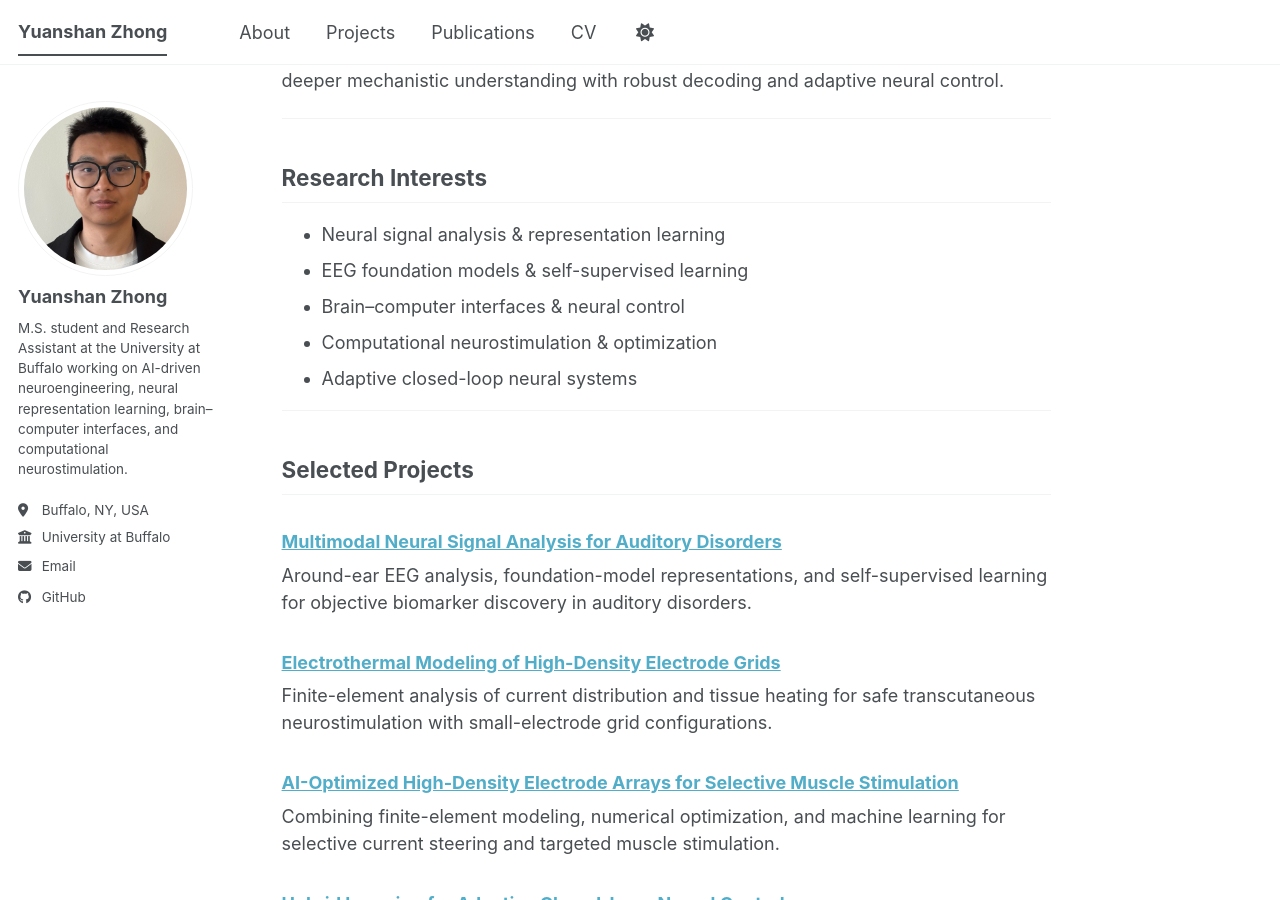
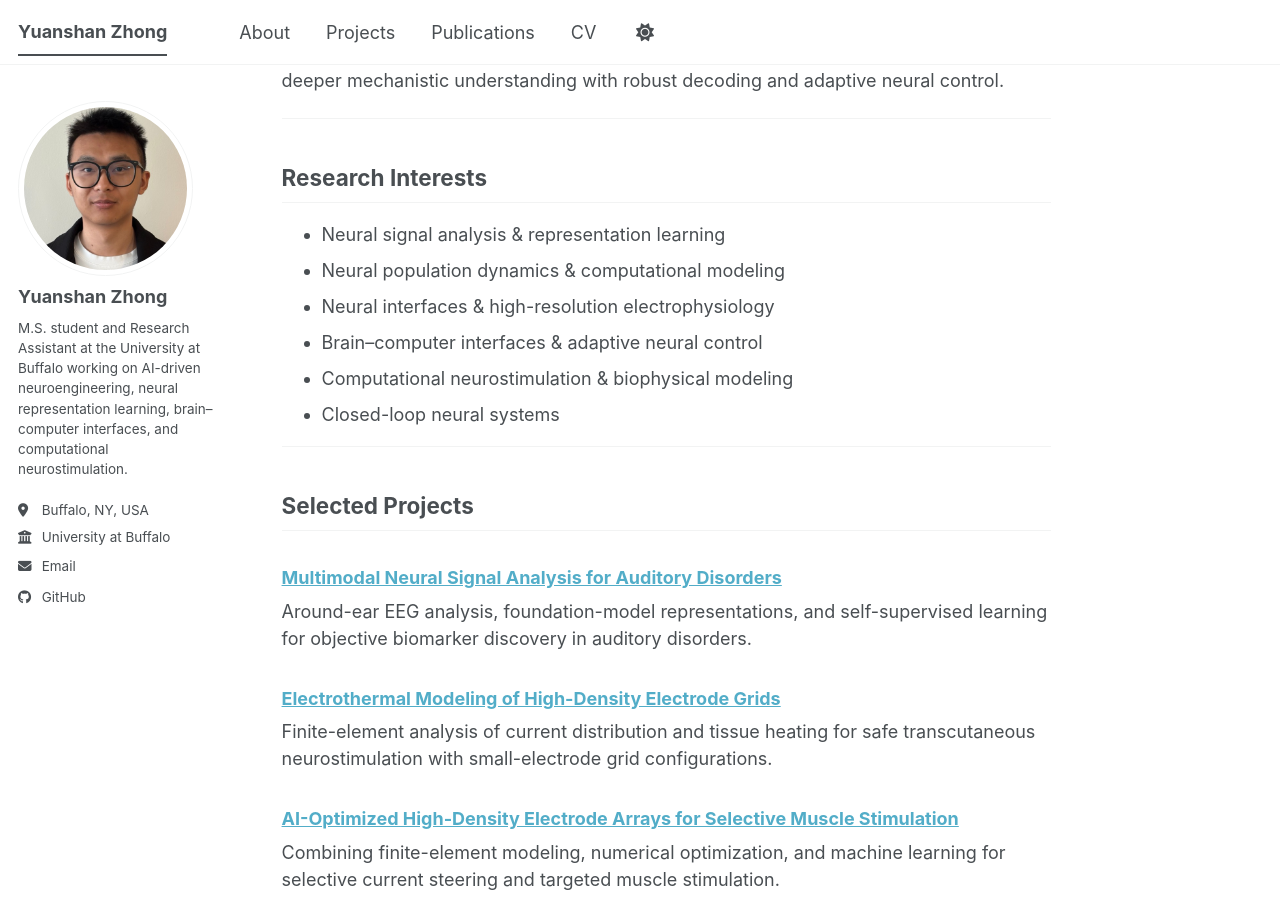
Before and after one commit to Yzhong9527/Yzhong9527.github.io, a Jekyll site: the page built from _pages/about.md, in a window 1280 px wide and 900 px high, scrolled down 523 px. Built offline with Jekyll 4.4.1, drawn with Linux system fonts in a browser that asks for light colours; a script bundle is joined from its source files by our own code; library files that are not in the unit come from our copies.

Commit message:
Revise research interests in about.md
Updated research interests with additional topics.

```diff
--- a/_pages/about.md
+++ b/_pages/about.md
@@ -17,10 +17,11 @@ My current work combines EEG foundation models, machine learning, finite-element
 ## Research Interests
 
 - Neural signal analysis & representation learning
-- EEG foundation models & self-supervised learning
-- Brain–computer interfaces & neural control
-- Computational neurostimulation & optimization
-- Adaptive closed-loop neural systems
+- Neural population dynamics & computational modeling
+- Neural interfaces & high-resolution electrophysiology
+- Brain–computer interfaces & adaptive neural control
+- Computational neurostimulation & biophysical modeling
+- Closed-loop neural systems
 
 ---
 
```
